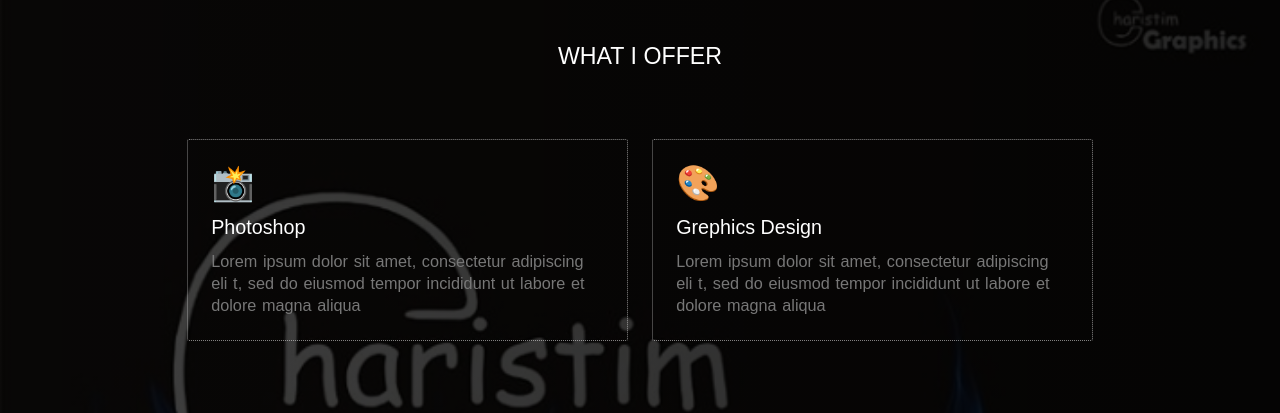
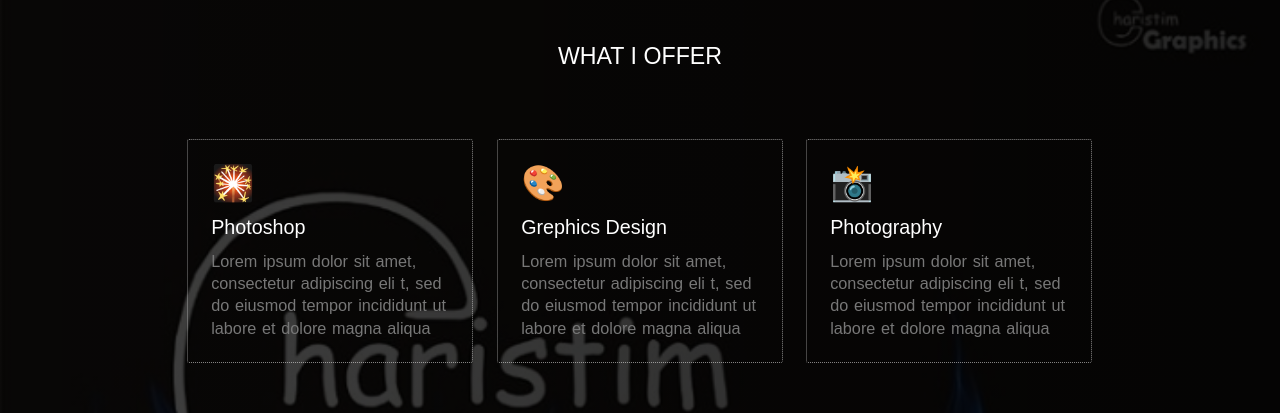
Before and after one commit to ashrofdev/AWE, a React (Create React App) app: page / in a window 1280 px wide. Shown: the part 1360-1773 px from the top of the page. Built offline with nearby package versions, Linux system fonts and the light colour scheme; no server answers; the database is empty.

Commit message:
improving portfolio

```diff
--- a/src/components/Features/Features.js
+++ b/src/components/Features/Features.js
@@ -10,7 +10,7 @@
                 <div className="items">
                     <Zoom>
                     <div className="feature">
-                    <figure>📸</figure>
+                    <figure>🎇</figure>
                         <h3>Photoshop</h3>
                         <p>
                             Lorem ipsum dolor sit amet, consectetur adipiscing eli
@@ -28,6 +28,16 @@
                         </p>
                     </div>
                     </Zoom>
+                    <Zoom delay={300}>
+                    <div className="feature">
+                        <figure>📸</figure>
+                        <h3>Photography</h3>
+                        <p>
+                            Lorem ipsum dolor sit amet, consectetur adipiscing eli
+                            t, sed do eiusmod tempor incididunt ut labore et dolore magna aliqua
+                        </p>
+                    </div>
+                    </Zoom>
                 </div>
             </div>
         </div>
```
